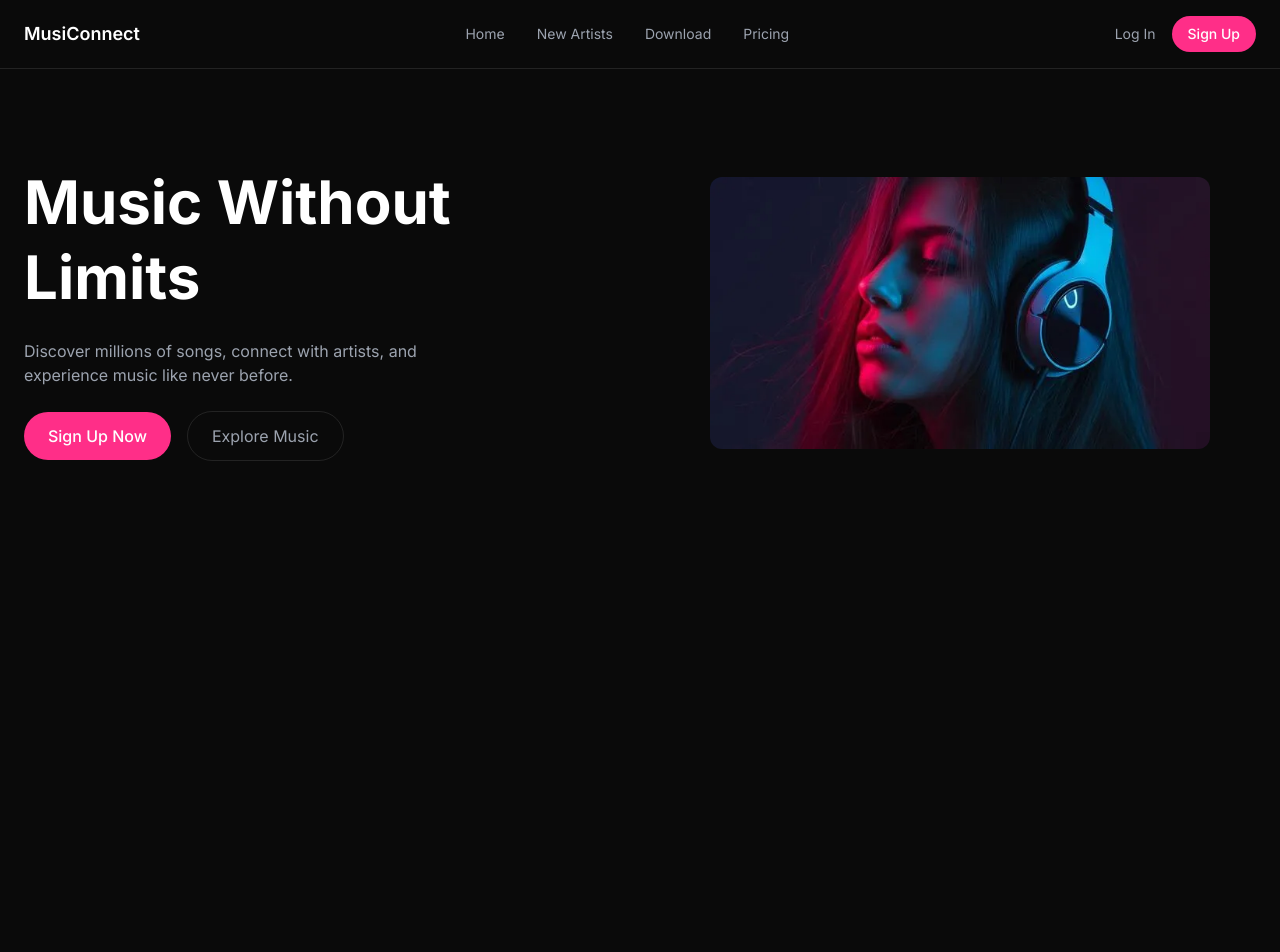
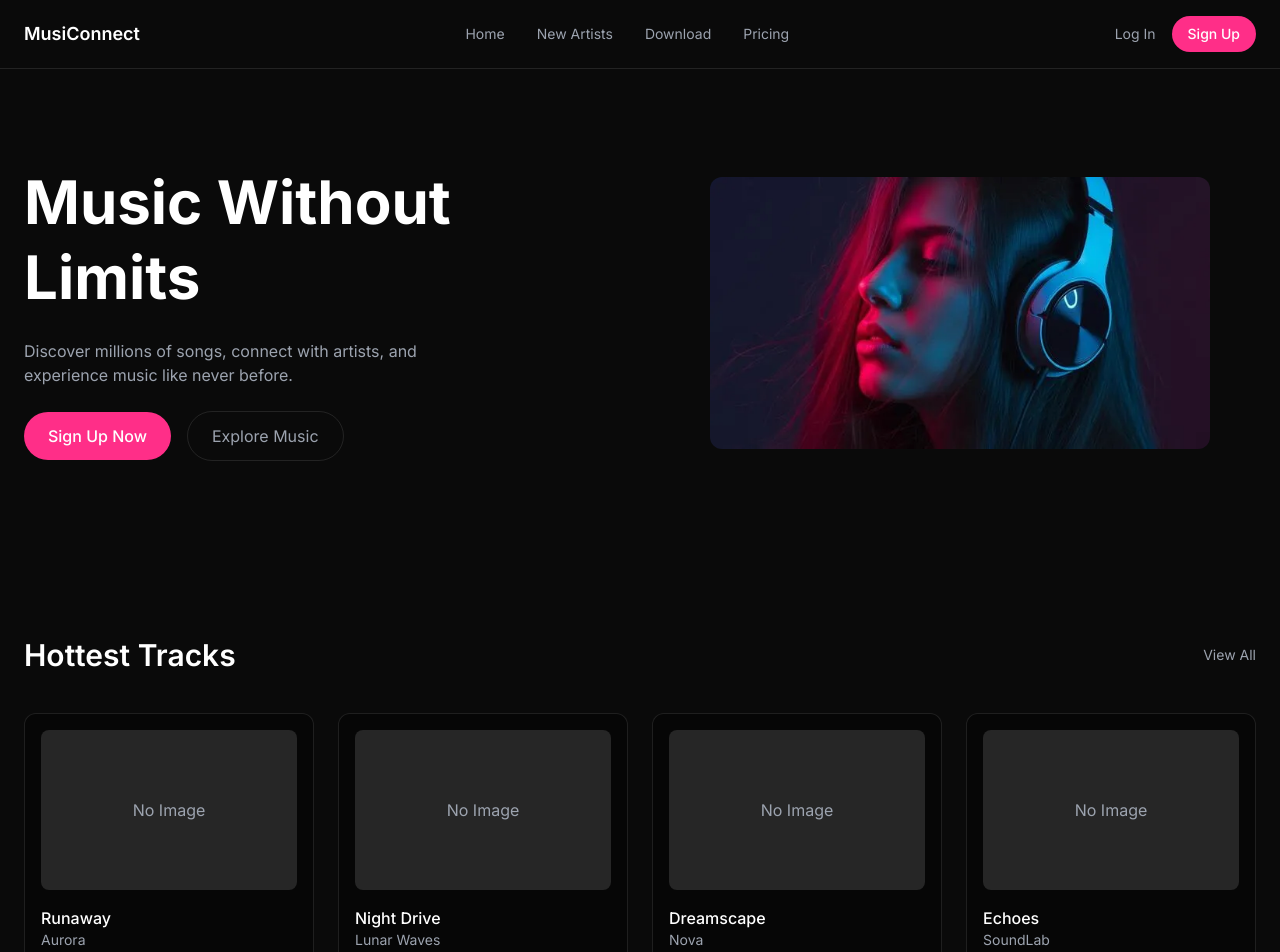
Before and after one commit to kashyap-shubham/MusiConnect, a Next.js app in the folder apps/web/: page / in a window 1280 px wide. Shown: the top 952 px of the page. Before the commit the page ends 800 px from the top, so only its background shows below. Built offline with nearby package versions, Linux system fonts and the light colour scheme.

Commit message:
added hottest tracks section

```diff
--- a/apps/web/src/app/(landing)/page.tsx
+++ b/apps/web/src/app/(landing)/page.tsx
@@ -1,11 +1,13 @@
 import Navbar from "@/components/layout/navbar";
 import Hero from "@/components/sections/hero";
+import TrendingTracks from "@/components/sections/trending-tracks";
 
 export default function LandingPage() {
   return (
     <main className="min-h-screen">
       <Navbar />
       <Hero />
+      <TrendingTracks />
     </main>
   );
 }
--- /dev/null
+++ b/apps/web/src/components/music/song-card.tsx
@@ -0,0 +1,38 @@
+"use client";
+
+import { Play } from "lucide-react";
+import Image from "next/image";
+
+type SongCardProps = {
+  title: string;
+  artist: string;
+  cover?: string;
+};
+
+export default function SongCard({ title, artist, cover }: SongCardProps) {
+  return (
+    <div className="group relative overflow-hidden rounded-xl border border-border bg-black/40 p-4 transition hover:bg-black/60">
+      {/* Cover */}
+      <div className="relative mb-4 h-40 w-full overflow-hidden rounded-lg bg-neutral-800">
+        {cover ? (
+          <Image src={cover} alt={title} className="h-full w-full object-cover" />
+        ) : (
+          <div className="flex h-full w-full items-center justify-center text-muted">
+            No Image
+          </div>
+        )}
+
+        {/* Play Button */}
+        <button className="absolute bottom-3 right-3 hidden rounded-full bg-primary p-2 text-white group-hover:flex">
+          <Play size={18} />
+        </button>
+      </div>
+
+      {/* Song Info */}
+      <div>
+        <p className="font-medium">{title}</p>
+        <p className="text-sm text-muted">{artist}</p>
+      </div>
+    </div>
+  );
+}
--- /dev/null
+++ b/apps/web/src/components/sections/trending-tracks.tsx
@@ -0,0 +1,50 @@
+"use client";
+
+import SongCard from "@/components/music/song-card";
+
+const mockSongs = [
+  {
+    id: 1,
+    title: "Runaway",
+    artist: "Aurora",
+  },
+  {
+    id: 2,
+    title: "Night Drive",
+    artist: "Lunar Waves",
+  },
+  {
+    id: 3,
+    title: "Dreamscape",
+    artist: "Nova",
+  },
+  {
+    id: 4,
+    title: "Echoes",
+    artist: "SoundLab",
+  },
+];
+
+export default function TrendingTracks() {
+  return (
+    <section className="py-20">
+      <div className="mx-auto max-w-7xl px-6">
+        {/* Section Header */}
+        <div className="mb-10 flex items-center justify-between">
+          <h2 className="text-3xl font-semibold">Hottest Tracks</h2>
+
+          <button className="text-sm text-muted hover:text-foreground">
+            View All
+          </button>
+        </div>
+
+        {/* Songs Grid */}
+        <div className="grid gap-6 sm:grid-cols-2 md:grid-cols-3 lg:grid-cols-4">
+          {mockSongs.map((song) => (
+            <SongCard key={song.id} title={song.title} artist={song.artist} />
+          ))}
+        </div>
+      </div>
+    </section>
+  );
+}
```
